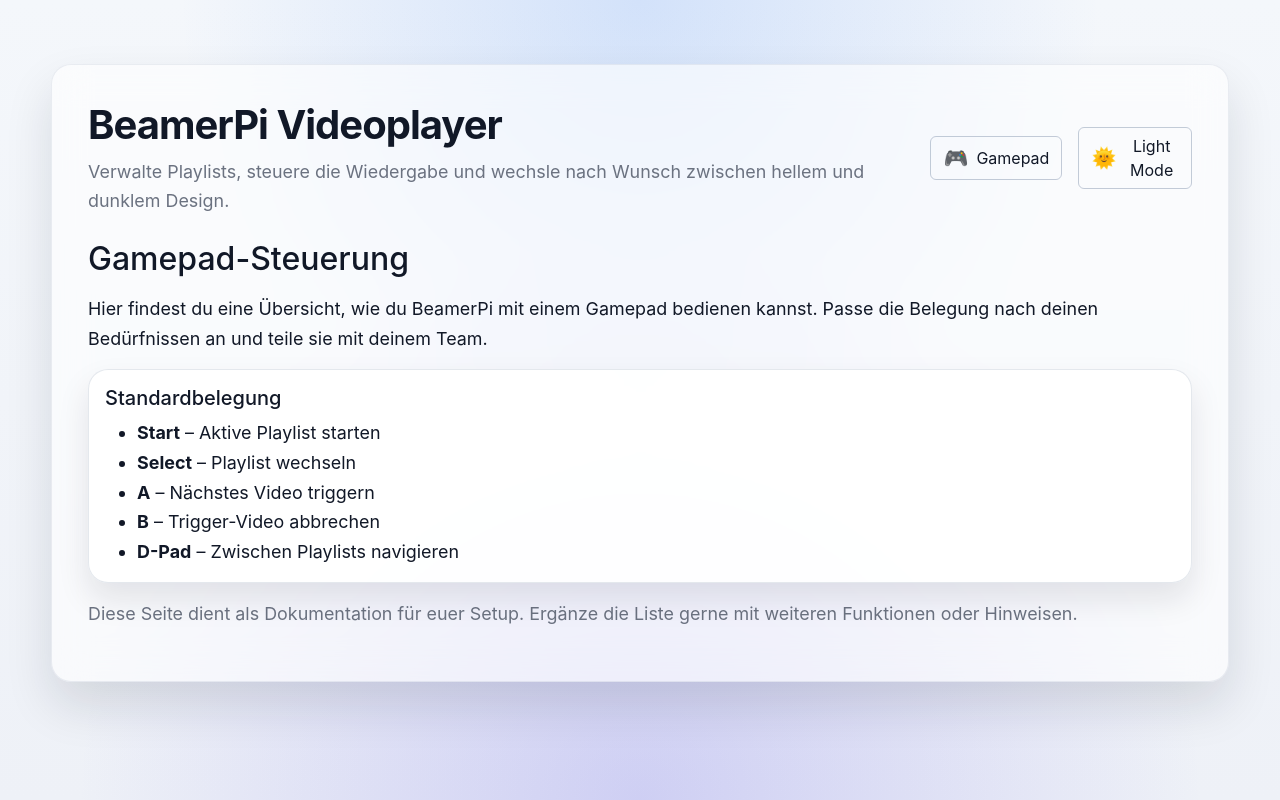
After one commit to AntiHeld889/BeamerPi, a Python web app: template app/templates/gamepad.html in a window 1280 px wide. The commit adds this page. Run offline with Jinja, Linux system fonts and the light colour scheme; the template is opened without the code that fills it, so the values that code supplies are empty.

Commit message:
Add gamepad page and link from header

```diff
--- a/app/app.py
+++ b/app/app.py
@@ -285,6 +285,11 @@ def index() -> str:
         player_status=_player.get_status(),
         settings=_settings_manager.settings,
     )
+
+
+@app.route("/gamepad")
+def gamepad() -> str:
+    return render_template("gamepad.html")
 
 
 @app.route("/playlist/new", methods=["GET", "POST"])
--- a/app/static/css/main.css
+++ b/app/static/css/main.css
@@ -252,6 +252,10 @@ h1 {
   font-size: 1.25rem;
 }
 
+.gamepad-icon {
+  font-size: 1.25rem;
+}
+
 @media (max-width: 1440px) {
   :root {
     --container-inline-gap: clamp(1.5rem, 4.5vw, 6rem);
--- a/app/templates/base.html
+++ b/app/templates/base.html
@@ -35,6 +35,14 @@
             <p class="mb-0 lead-text">Verwalte Playlists, steuere die Wiedergabe und wechsle nach Wunsch zwischen hellem und dunklem Design.</p>
           </div>
           <div class="d-flex align-items-center gap-3">
+            <a
+              href="{{ url_for('gamepad') }}"
+              class="btn btn-outline-secondary d-flex align-items-center gap-2"
+              aria-label="Gamepad-Steuerung öffnen"
+            >
+              <span class="gamepad-icon" aria-hidden="true">🎮</span>
+              <span class="d-none d-sm-inline">Gamepad</span>
+            </a>
             <button type="button" class="btn btn-outline-secondary d-flex align-items-center gap-2" data-theme-toggle aria-label="Designmodus umschalten">
               <span class="theme-toggle-icon" aria-hidden="true">🌞</span>
               <span class="theme-toggle-label">Light Mode</span>
--- /dev/null
+++ b/app/templates/gamepad.html
@@ -0,0 +1,25 @@
+{% extends "base.html" %}
+
+{% block content %}
+<h2 class="mb-3">Gamepad-Steuerung</h2>
+<p>
+  Hier findest du eine Übersicht, wie du BeamerPi mit einem Gamepad bedienen kannst.
+  Passe die Belegung nach deinen Bedürfnissen an und teile sie mit deinem Team.
+</p>
+<div class="card">
+  <div class="card-body">
+    <h3 class="h5">Standardbelegung</h3>
+    <ul class="mb-0">
+      <li><strong>Start</strong> – Aktive Playlist starten</li>
+      <li><strong>Select</strong> – Playlist wechseln</li>
+      <li><strong>A</strong> – Nächstes Video triggern</li>
+      <li><strong>B</strong> – Trigger-Video abbrechen</li>
+      <li><strong>D-Pad</strong> – Zwischen Playlists navigieren</li>
+    </ul>
+  </div>
+</div>
+<p class="mt-3 text-muted">
+  Diese Seite dient als Dokumentation für euer Setup. Ergänze die Liste gerne mit weiteren
+  Funktionen oder Hinweisen.
+</p>
+{% endblock %}
```
